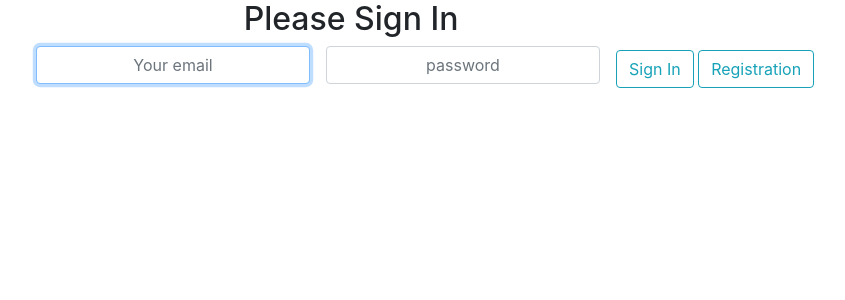
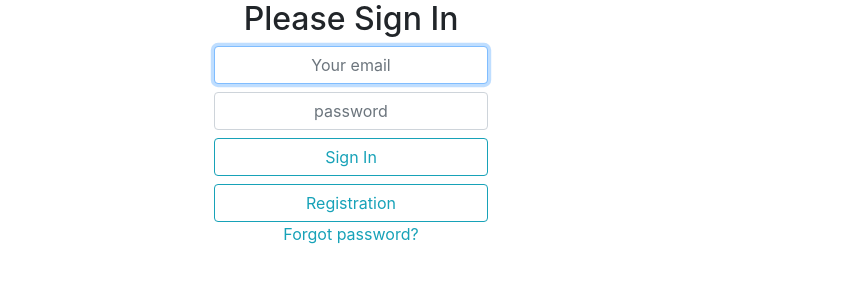
Before and after one commit to meowwka/month9, a Spring Boot app: page /login in a window 1280 px wide. Shown: the part 72-372 px from the top of the page, without its empty margins (289-1134 px from the left). Run offline with Spring Boot 4, Linux system fonts and the light colour scheme; some of the project's set-up classes (security, data sources, template engines, error pages and the like) are left out, and stand-ins take their place; some libraries are stand-ins or nearby versions.

Commit message:
Lesson-69-70; created reset password

```diff
--- a/model/src/main/java/com/product/handmade/controller/FrontendController.java
+++ b/model/src/main/java/com/product/handmade/controller/FrontendController.java
@@ -2,7 +2,11 @@ package com.product.handmade.controller;
 
 import com.product.handmade.cart.KeyValueRequestDto;
 import com.product.handmade.exception.ResourceNotFoundException;
+import com.product.handmade.model.User;
 import com.product.handmade.model.UserRegisterForm;
+import com.product.handmade.repo.UserRepo;
+import com.product.handmade.resetPassword.PasswordResetToken;
+import com.product.handmade.resetPassword.ResetRepository;
 import com.product.handmade.service.PlaceService;
 import com.product.handmade.service.ProductService;
 import com.product.handmade.service.PropertiesService;
@@ -12,6 +16,7 @@ import org.springframework.data.domain.Page;
 import org.springframework.data.domain.Pageable;
 import org.springframework.http.HttpStatus;
 import org.springframework.http.ResponseEntity;
+import org.springframework.security.crypto.bcrypt.BCryptPasswordEncoder;
 import org.springframework.stereotype.Controller;
 import org.springframework.ui.Model;
 import org.springframework.validation.BindException;
@@ -23,6 +28,7 @@ import javax.servlet.http.HttpServletRequest;
 import javax.servlet.http.HttpSession;
 import javax.validation.Valid;
 import java.security.Principal;
+import java.util.UUID;
 
 import static java.util.stream.Collectors.toList;
 
@@ -34,6 +40,8 @@ public class FrontendController {
     private final PlaceService placeService;
     private final ProductService productService;
     private final PropertiesService propertiesService;
+    private final UserRepo userRepo;
+    private final ResetRepository reserRepo;
 
     private static <T> void constructPageable(Page<T> list, int pageSize, Model model, String uri) {
         if (list.hasNext()) {
@@ -166,4 +174,54 @@ public class FrontendController {
 
         return "redirect:/";
     }
+
+
+    @GetMapping("/forgot-password")
+    public String pageForgotPassword(Model model) {
+        return "forgot";
+    }
+
+    @PostMapping("/forgot-password")
+    public String submitForgotPasswordPage(@RequestParam("email") String email,
+                                           RedirectAttributes attributes) {
+
+
+        if (!userRepo.existsByEmail(email)) {
+            attributes.addFlashAttribute("errorText", "Entered email does not exist!");
+            return "redirect:/forgot-password";
+        }
+
+        PasswordResetToken pToken = PasswordResetToken.builder()
+                .user(userRepo.findByEmail(email).get())
+                .token(UUID.randomUUID().toString().replace("-",""))
+                .build();
+        reserRepo.deleteAll();
+        reserRepo.save(pToken);
+        attributes.addFlashAttribute("token", pToken);
+        return "redirect:/forgot-success";
+    }
+
+    @GetMapping("/forgot-success")
+    public String pageResetPassword(Model model) {
+        return "forgot-success";
+    }
+
+    @PostMapping("/reset-password")
+    public String submitResetPasswordPage(@RequestParam("token") String token,
+                                          @RequestParam("newPassword") String newPassword,
+                                          RedirectAttributes attributes) {
+
+        if (!reserRepo.existsByToken(token)) {
+            attributes.addFlashAttribute("errorText", "Entered email does not exist!");
+            return "redirect:/reset-password";
+        }
+
+        PasswordResetToken pToken = reserRepo.findByToken(token).get();
+        User user = userRepo.findById(pToken.getUser().getId()).get();
+        user.setPassword(new BCryptPasswordEncoder().encode(newPassword));
+
+        userRepo.save(user);
+
+        return "redirect:/login";
+    }
 }
--- a/model/src/main/resources/application.properties
+++ b/model/src/main/resources/application.properties
@@ -5,7 +5,7 @@ spring.datasource.username=root
 spring.datasource.password=1234qwer
 
 
-spring.jpa.hibernate.ddl-auto=validate
+spring.jpa.hibernate.ddl-auto=update
 
 spring.jpa.properties.hibernate.generate_statistics=true
 logging.level.org.hibernate.stat=debug
@@ -18,3 +18,4 @@ logging.level.sql=trace
 spring.devtools.livereload.enabled=false
 logging.level.web=DEBUG
 spring.http.log-request-details=false
+server.servlet.session.cookie.name=lesson68-session
--- a/model/src/main/resources/templates/login.ftlh
+++ b/model/src/main/resources/templates/login.ftlh
@@ -8,21 +8,23 @@
         </#if>
     </div>
 
-    <form  class="form-inline"  id="login-form" action="/login" method="post" style=" margin-left: 15rem;">
-        <#if _csrf??>
-            <input type="hidden" name="${(_csrf.parameterName)!'csrf'}" value="${(_csrf.token)!'--no-token--'}"/>
-        </#if>
-        <div class="form-group mb-2">
-                <label for="staticEmail2" class="sr-only">Email</label>
-                <input type="text" class="form-control" name="username" placeholder="Your email"  value="${(user.email)!''}" autofocus >
+    <div class="d-flex justify-content-center">
+        <div class="mx-3">
+
+            <form    id="login-form" action="/login" method="post" >
+                <#if _csrf??>
+                    <input type="hidden" name="${(_csrf.parameterName)!'csrf'}" value="${(_csrf.token)!'--no-token--'}"/>
+                </#if>
+                        <input type="text" class="form-control mb-2" name="username" placeholder="Your email"  value="${(user.email)!''}" autofocus >
+
+                        <input type="password" class="form-control mb-2" name="password" placeholder="password" value="" autofocus>
+                <div>
+                    <button type="submit" class="btn btn-outline-info btn-block">Sign In</button>
+                    <a href="/registration"  class="btn btn-outline-info btn-block">Registration</a>
+                    <a class="text-info" href="/forgot-password"> Forgot password? </a>
+
+                </div>
+            </form>
         </div>
-        <div class="form-group mx-sm-3 mb-2">
-            <label for="inputPassword2" class="sr-only">Password</label>
-                <input type="password" class="form-control" name="password" placeholder="password" value="" autofocus>
-        </div>
-        <div>
-            <button type="submit" class="btn btn-outline-info">Sign In</button>
-            <a href="/registration"  class="btn btn-outline-info">Registration</a>
-        </div>
-    </form>
+    </div>
 </@main.renderWith>
--- a/model/src/main/resources/templates/registration.ftlh
+++ b/model/src/main/resources/templates/registration.ftlh
@@ -9,9 +9,9 @@
           <#if _csrf??>
               <input type="hidden" name="${(_csrf.parameterName)!'csrf'}" value="${(_csrf.token)!'--no-token--'}"/>
           </#if>
-        <input type="email" name="email" class="form-control mb-1" placeholder="Email" value="${form.email!''}">
-        <input type="text"  name="name" class="form-control mb-1" placeholder="Name" value="${form.name!''}" >
-        <input type="text" name="login" class="form-control mb-1" placeholder="Login"  value="${form.login!''}">
+        <input type="email" name="email" class="form-control mb-2" placeholder="Email" value="${form.email!''}">
+        <input type="text"  name="name" class="form-control mb-2" placeholder="Name" value="${form.name!''}" >
+        <input type="text" name="login" class="form-control mb-2" placeholder="Login"  value="${form.login!''}">
         <input type="password" name="password" class="form-control mb-1" placeholder="Password"  value="">
         <button type="submit" class="btn btn-outline-info btn-block">Register</button>
           <a type="submit" href="/login" class="btn btn-outline-info btn-block">Sign In</a>
```
Also changed, not shown: model/src/main/java/com/product/handmade/resetPassword/PasswordResetToken.java (added, +25 -0 lines), model/src/main/java/com/product/handmade/resetPassword/ResetRepository.java (added, +14 -0 lines), model/src/main/resources/templates/forgot-success.ftlh (added, +36 -0 lines), model/src/main/resources/templates/forgot.ftlh (added, +31 -0 lines).
